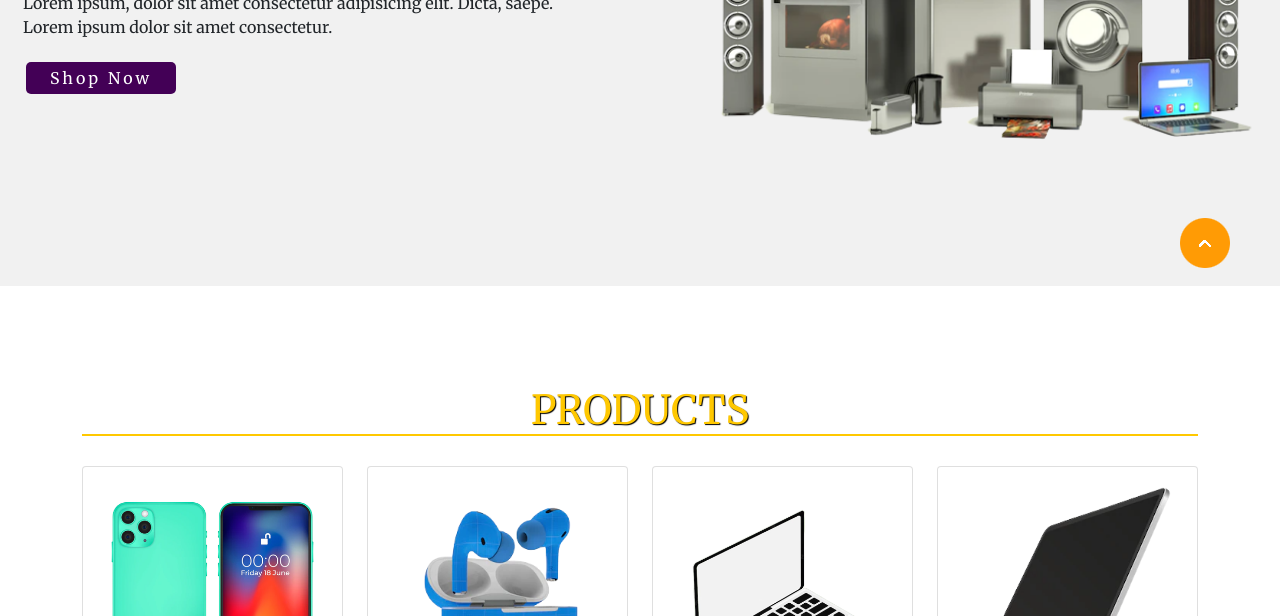
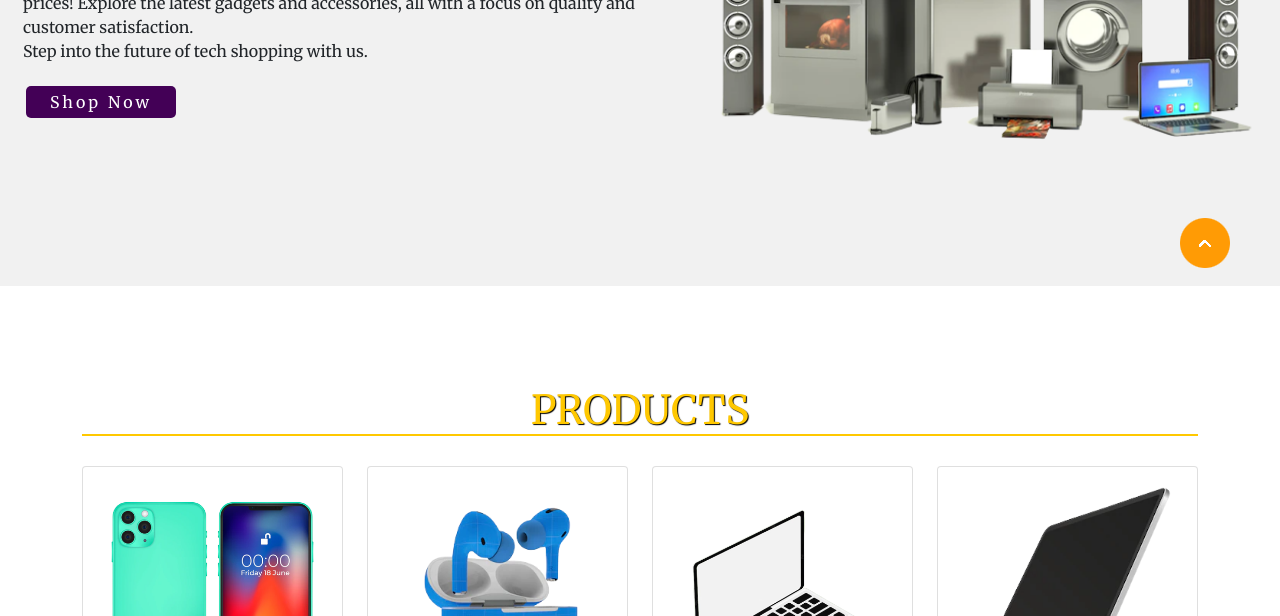
Before and after one commit to McOwino20/Electronic-Shop1, a plain HTML site: page index.html in a window 1280 px wide. Shown: the part 484-1100 px from the top of the page. Drawn offline with nearby package versions, Linux system fonts and the light colour scheme.

Commit message:
Update index.html

```diff
--- a/index.html
+++ b/index.html
@@ -128,8 +128,7 @@
           Up To <span id="span2">50%</span> Off
         </h1>
         <p>
-          Lorem ipsum, dolor sit amet consectetur adipisicing elit. Dicta,
-          saepe. <br />Lorem ipsum dolor sit amet consectetur.
+          Welcome to [Your Shop Name]—your go-to for top-notch electronics at unbeatable prices! Explore the latest gadgets and accessories, all with a focus on quality and customer satisfaction. <br />Step into the future of tech shopping with us.
         </p>
         <div class="btn"><button>Shop Now</button></div>
       </div>
```
